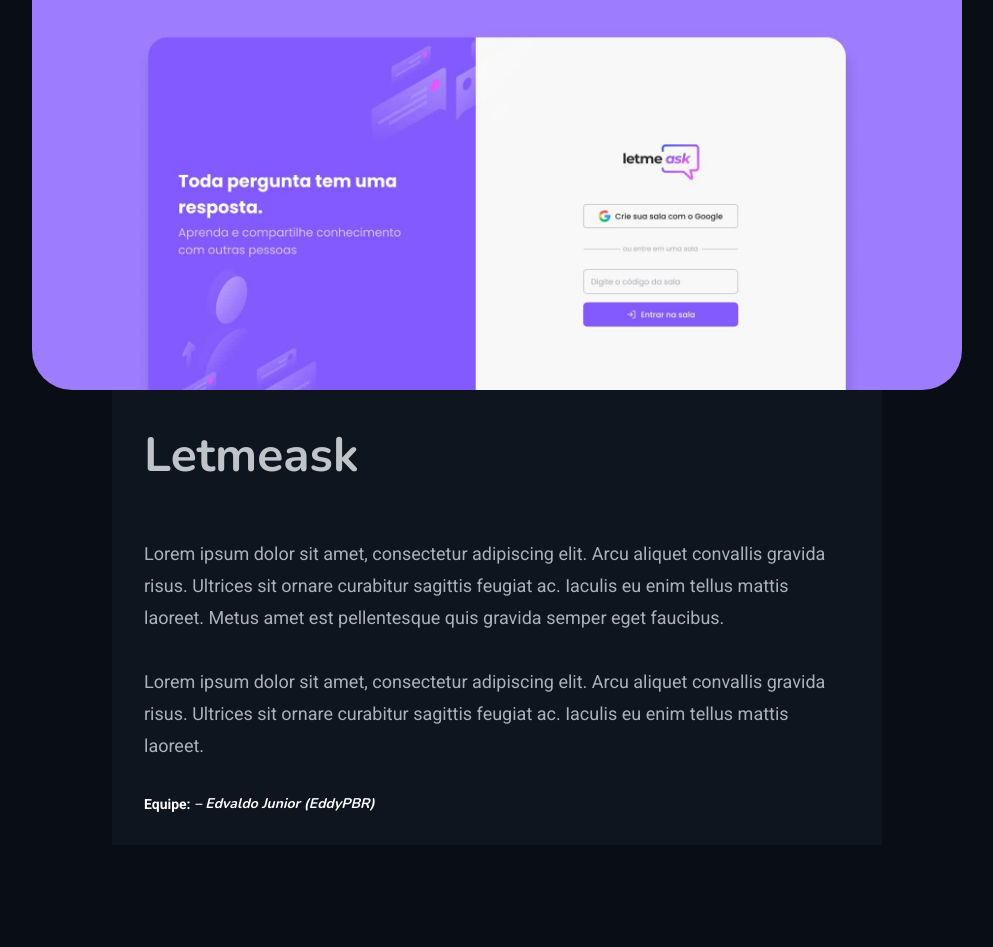
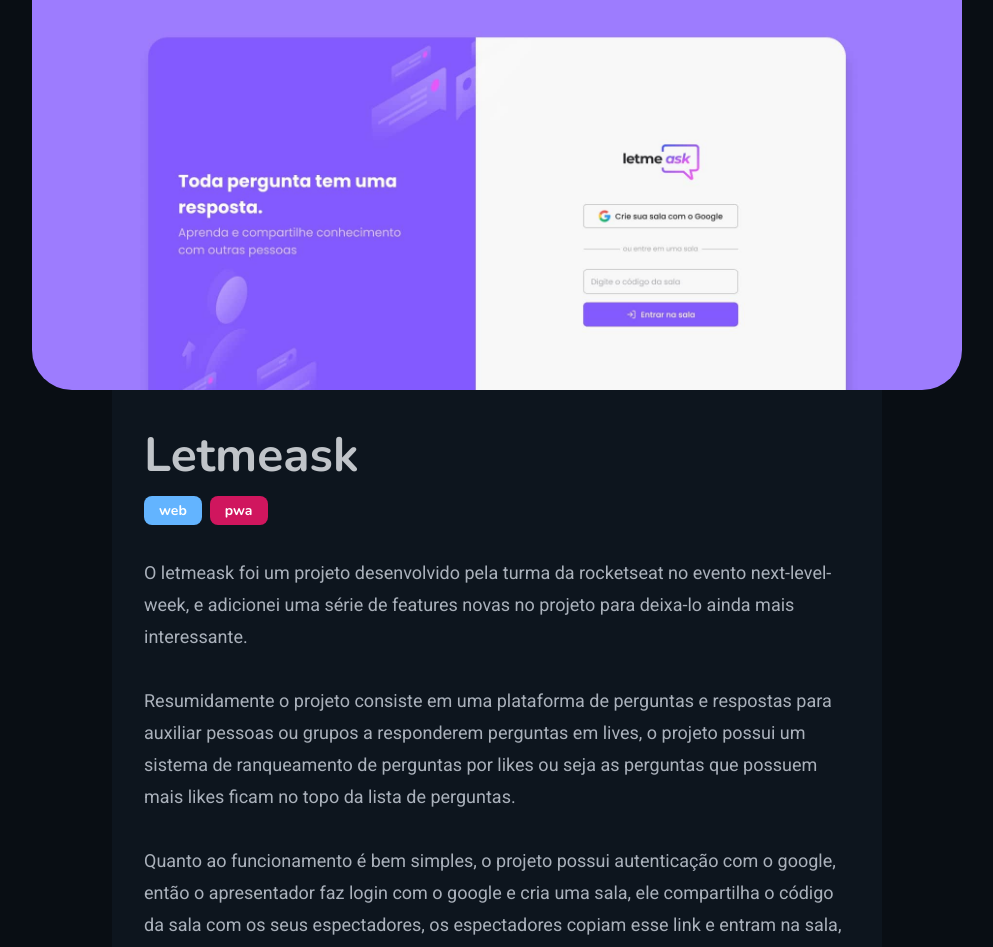
Before and after one commit to EddyPBR/eddypbr-website, a Next.js app: page /portfolio/letmeask in a window 1280 px wide. Shown: the top 947 px of the page, without its empty margins (143-1136 px from the left). Before the commit the page ends 845 px from the top, so only its background shows below. Built offline with nearby package versions, Linux system fonts and the light colour scheme.

Commit message:
:package: Criando página de projetos (configurada para ser gerada estáticamente)

```diff
--- /dev/null
+++ b/src/pages/portfolio/[title].tsx
@@ -0,0 +1,78 @@
+import { GetStaticPaths, GetStaticProps } from "next";
+import Head from "next/head";
+
+import { projects, ProjectType } from "../../data/projects";
+
+import { Badge } from "../../components/Badge";
+import { ExternalLink } from "../../components/ExternalLink";
+
+import { Container, ProjectHead, ProjectContent, ProjectBody, ProjectFooter } from "../../styles/Project";
+
+export default function Letmeask({ project }: { project: ProjectType }) {
+  return (
+    <>
+      <Head>
+        <title>{project.title} | EddyPBR</title>
+      </Head>
+
+      <Container>
+        <ProjectHead bgUrl={project.thumbnail} />
+        <ProjectContent>
+          <ProjectBody>
+            <h1>{project.title}</h1>
+            <div>
+              {
+                project.categories.map((category, index) => <Badge key={index} type={category} />)
+              }
+            </div>
+            {
+              project.content.map((data, index) => {
+                if (data.type === "text") {
+                  return <p key={index}>{data.data}</p>
+                }
+              })
+            }
+          </ProjectBody>
+          <ProjectFooter>
+            <div>
+              <strong>Equipe:</strong>
+              <cite>&ndash; Edvaldo Junior (EddyPBR)</cite>
+            </div>
+            <div>
+              {
+                Object.keys(project.otherLinks).map((atribute, index) =>
+                  <ExternalLink key={index} type={atribute} url={project.otherLinks[atribute]} />
+                )
+              }
+            </div>
+          </ProjectFooter>
+        </ProjectContent>
+      </Container>
+    </>
+  );
+}
+
+export const getStaticProps: GetStaticProps = async ({ params }) => {
+  const project = projects.find((project) => project.title.toLocaleLowerCase() === params.title);
+
+  return {
+    props: {
+      project,
+    },
+  };
+};
+
+export const getStaticPaths: GetStaticPaths = async () => {
+  const paths = projects.map((project) => {
+    return {
+      params: {
+        title: project.title.toLowerCase(),
+      }
+    };
+  });
+
+  return {
+    paths,
+    fallback: "blocking",
+  };
+};
--- a/src/pages/portfolio/letmeask.tsx
+++ /dev/null
@@ -1,58 +0,0 @@
-import Head from "next/head";
-
-import { Badge } from "../../components/Badge";
-import { ExternalLink } from "../../components/ExternalLink";
-
-import { Container, ProjectHead, ProjectContent, ProjectBody, ProjectFooter } from "../../styles/Project";
-
-export default function Letmeask() {
-  const project = {
-    title: "Letmeask",
-    categories: ["web", "pwa"],
-    thumbnail: "/projects/letmeask/letmeask-thumbnail.jpg",
-  };
-
-  return(
-    <>
-      <Head>
-        <title>{project.title} | EddyPBR</title>
-      </Head>
-
-      <Container>
-        <ProjectHead bgUrl={project.thumbnail} />
-        <ProjectContent>
-          <ProjectBody>
-            <h1>{project.title}</h1>
-            <div>
-              <Badge color="#63B4FF" title="Api" />
-              <Badge color="#E3216D" title="Website" />
-              <Badge color="#6C63FF" title="Mobile" />
-            </div>
-            <p>
-              Lorem ipsum dolor sit amet, consectetur adipiscing elit. Arcu
-              aliquet convallis gravida risus. Ultrices sit ornare curabitur
-              sagittis feugiat ac. Iaculis eu enim tellus mattis laoreet. Metus
-              amet est pellentesque quis gravida semper eget faucibus.
-            </p>
-            <p>
-              Lorem ipsum dolor sit amet, consectetur adipiscing elit. Arcu
-              aliquet convallis gravida risus. Ultrices sit ornare curabitur
-              sagittis feugiat ac. Iaculis eu enim tellus mattis laoreet.
-            </p>
-          </ProjectBody>
-          <ProjectFooter>
-            <div>
-              <strong>Equipe:</strong>
-              <cite>&ndash; Edvaldo Junior (EddyPBR)</cite>
-            </div>
-            <div>
-              <ExternalLink website="https://letmeask-virid.vercel.app/" />
-              <ExternalLink github="https://github.com/EddyPBR/letmeask" />
-              <ExternalLink youtube="https://www.youtube.com/watch?v=a7P--fnjtzE" />
-            </div>
-          </ProjectFooter>
-        </ProjectContent>
-      </Container>
-    </>
-  );
-}
```
